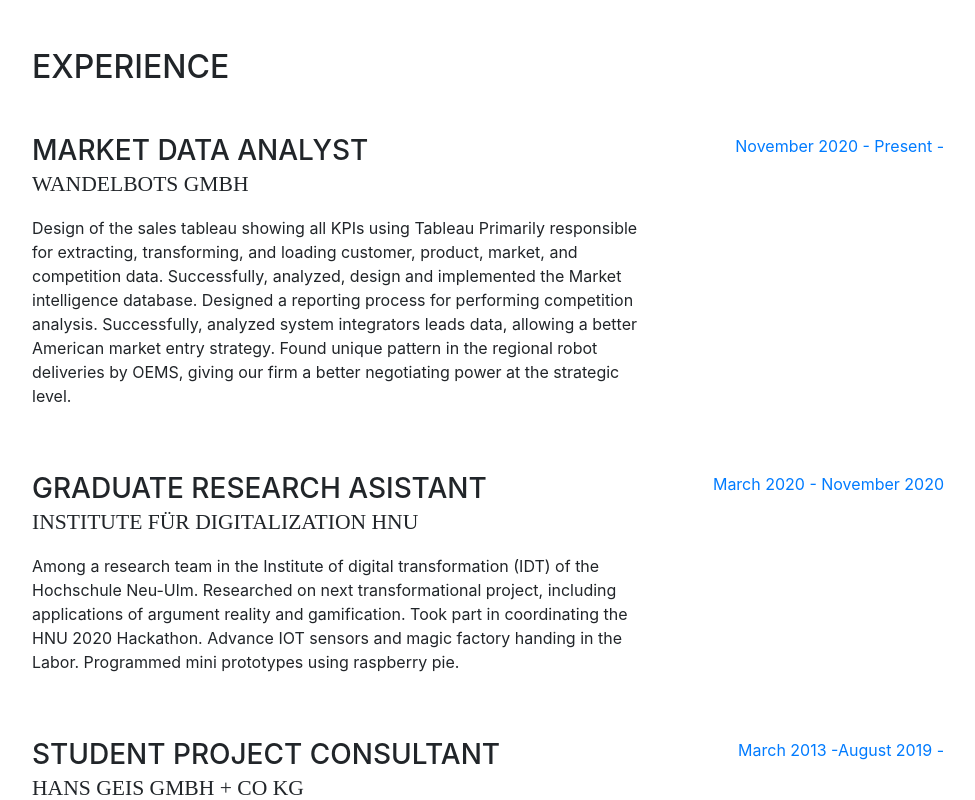
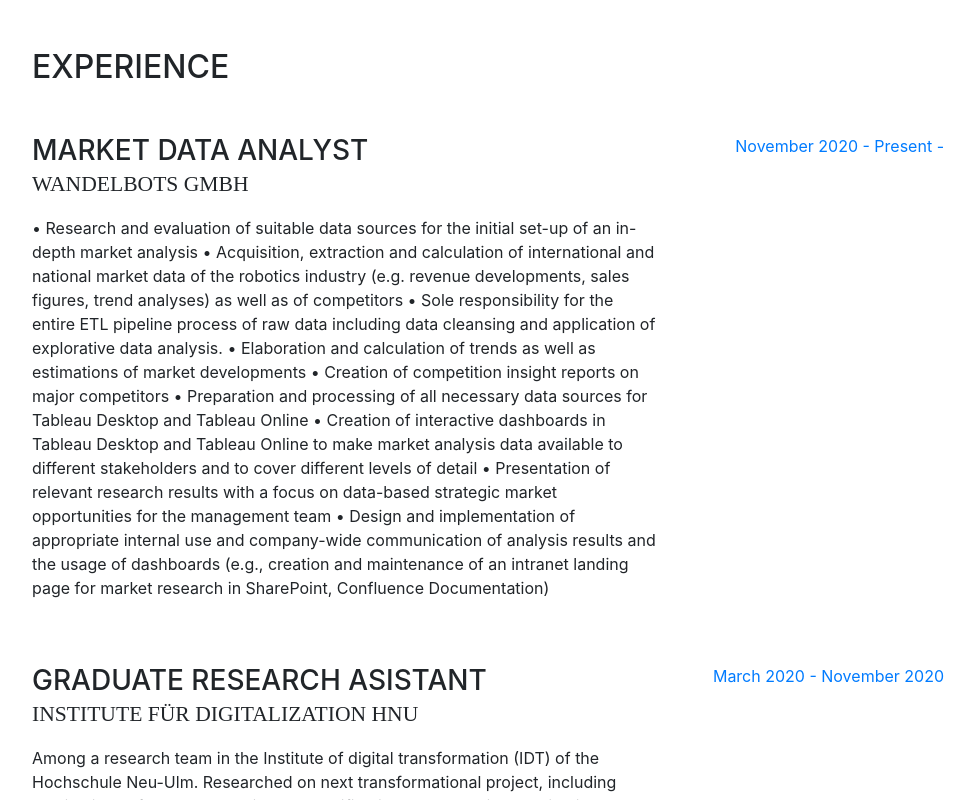
Before and after one commit to Pachinchin/emeka, a website with bundled scripts: page index.html in a window 1280 px wide. Shown: the part 1600-2400 px from the top of the page, without its empty margins (288-1263 px from the left). Built offline with nearby package versions, Linux system fonts and the light colour scheme; a web font is replaced by a local one.

Commit message:
Update index.html

```diff
--- a/index.html
+++ b/index.html
@@ -74,7 +74,7 @@
           <div clas s="subheading mb-5">ComeniuStraße 66, 01309 Dresden Germany·
             <a href="mailto:nobodozie@yahoo.com">nobodozie@yahoo.com</a>
           </div>
-          <p class="mb-5">I am passionate about solving business problems through applying data analytics techniques. I am willing to work in agile teams to suport business operational and strategic decision making.
+          <p class="mb-5">Breaks everything before learning best practices. Ready to convert business problems, to numbers and deliver insights.
           </p>
           <ul class="list-inline list-social-icons mb-0">
             <li class="list-inline-item">
@@ -143,11 +143,15 @@
             <div class="resume-content mr-auto">
               <h3 class="mb-0">Market Data Analyst</h3>
               <div class="subheading mb-3">Wandelbots GmbH</div>
-              <p>Design of the sales tableau showing all KPIs using Tableau
-                Primarily responsible for extracting, transforming, and loading customer, product, market, and competition data.
-                Successfully, analyzed, design and implemented the Market intelligence database.
-                Designed a reporting process for performing competition analysis. Successfully, analyzed system integrators leads data, allowing a better American market entry strategy.
-                Found unique pattern in the regional robot deliveries by OEMS, giving our firm a better negotiating power at the strategic level.
+              <p>• Research and evaluation of suitable data sources for the initial set-up of an in-depth market analysis
+                • Acquisition, extraction and calculation of international and national market data of the robotics industry (e.g. revenue developments, sales figures, trend analyses) as well as of competitors
+                • Sole responsibility for the entire ETL pipeline process of raw data including data cleansing and application of explorative data analysis.
+                • Elaboration and calculation of trends as well as estimations of market developments
+                • Creation of competition insight reports on major competitors
+                • Preparation and processing of all necessary data sources for Tableau Desktop and Tableau Online
+                • Creation of interactive dashboards in Tableau Desktop and Tableau Online to make market analysis data available to different stakeholders and to cover different levels of detail
+                • Presentation of relevant research results with a focus on data-based strategic market opportunities for the management team
+                • Design and implementation of appropriate internal use and company-wide communication of analysis results and the usage of dashboards (e.g., creation and maintenance of an intranet landing page for market research in SharePoint, Confluence Documentation)
 
               </p>
             </div>
```
